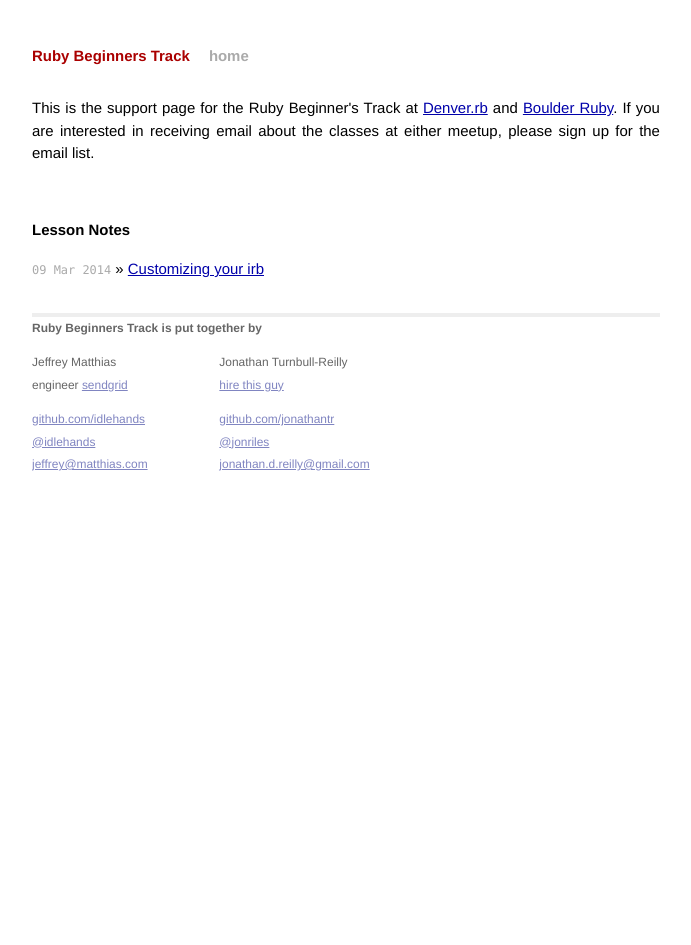
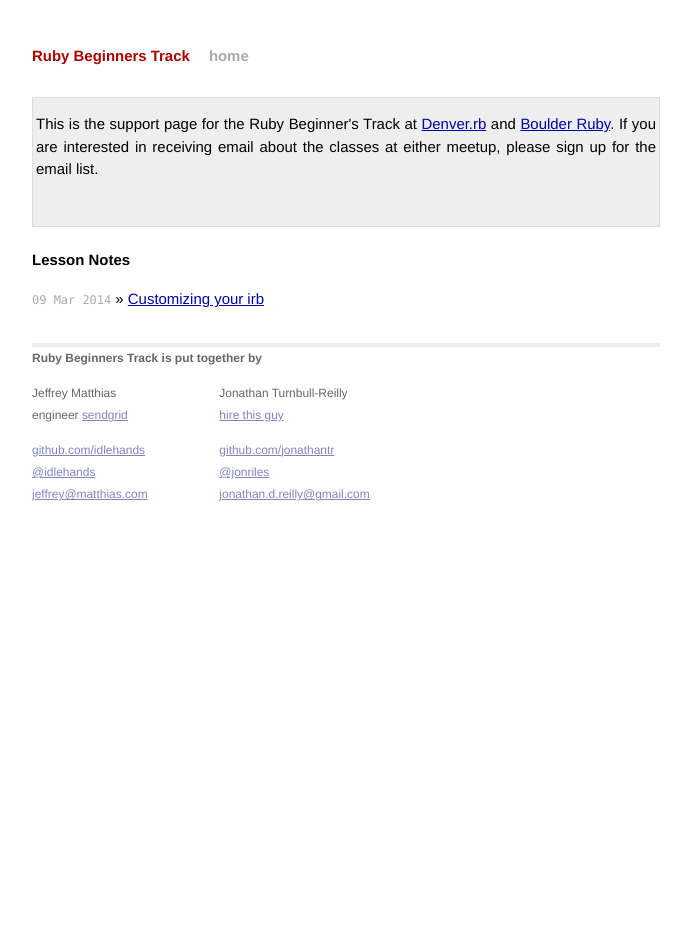
Before and after one commit to rubybeginnerstrack/class, a Jekyll site: the page built from index.html, in a window 1280 px wide. Shown: the whole page, without its empty margins (294-985 px from the left). Built offline with Jekyll 4.4.1, drawn with Linux system fonts in a browser that asks for light colours; Markdown is read by kramdown in place of the engine named in the settings; a script that is not in the unit is left out.

Commit message:
Box around intro stuff.

```diff
--- a/_layouts/default.html
+++ b/_layouts/default.html
@@ -21,12 +21,15 @@
             <a class="extra" href="/">home</a>
           </div>
           <div class="intro">
+          <p>
           This is the support page for the Ruby Beginner's Track at <a href="http://www.meetup.com/Denver-rb/">Denver.rb</a> and <a href="http://www.meetup.com/boulder_ruby_group/">Boulder Ruby</a>.
           If you are interested in receiving email about the classes at either meetup, please sign up for the email list.
-          </div>
+          </p>
           <div class="widget">
             <script type="text/javascript" src="http://sendgrid.com/newsletter/getSubscriptionWidget?p=BoVWYnEWrKExmdLRuVurWnC%2FpvZdYRncx%2BlO7Y9Ng%2BIGf%2BpJt9jtaDfL53gSTOrp"> </script>
           </div>
+          </div>
+          <br />
           {{ content }}
 
           <div class="footer">
--- a/css/main.css
+++ b/css/main.css
@@ -34,13 +34,18 @@ a:visited { color: #a0a; }
 /* Home
 /*
 /*****************************************************************************/
+.intro {
+  border: 1px solid #ddd;
+  background-color: #eee;
+  padding: 0 .2em;
+}
+
 .widget {
   display:inline-block;
   font-size: 80%;
   color: #666;
   margin-top: 2em;
   margin-right: 6em;
-  margin-bottom: 2em;
   overflow: hidden
 }
 
```
